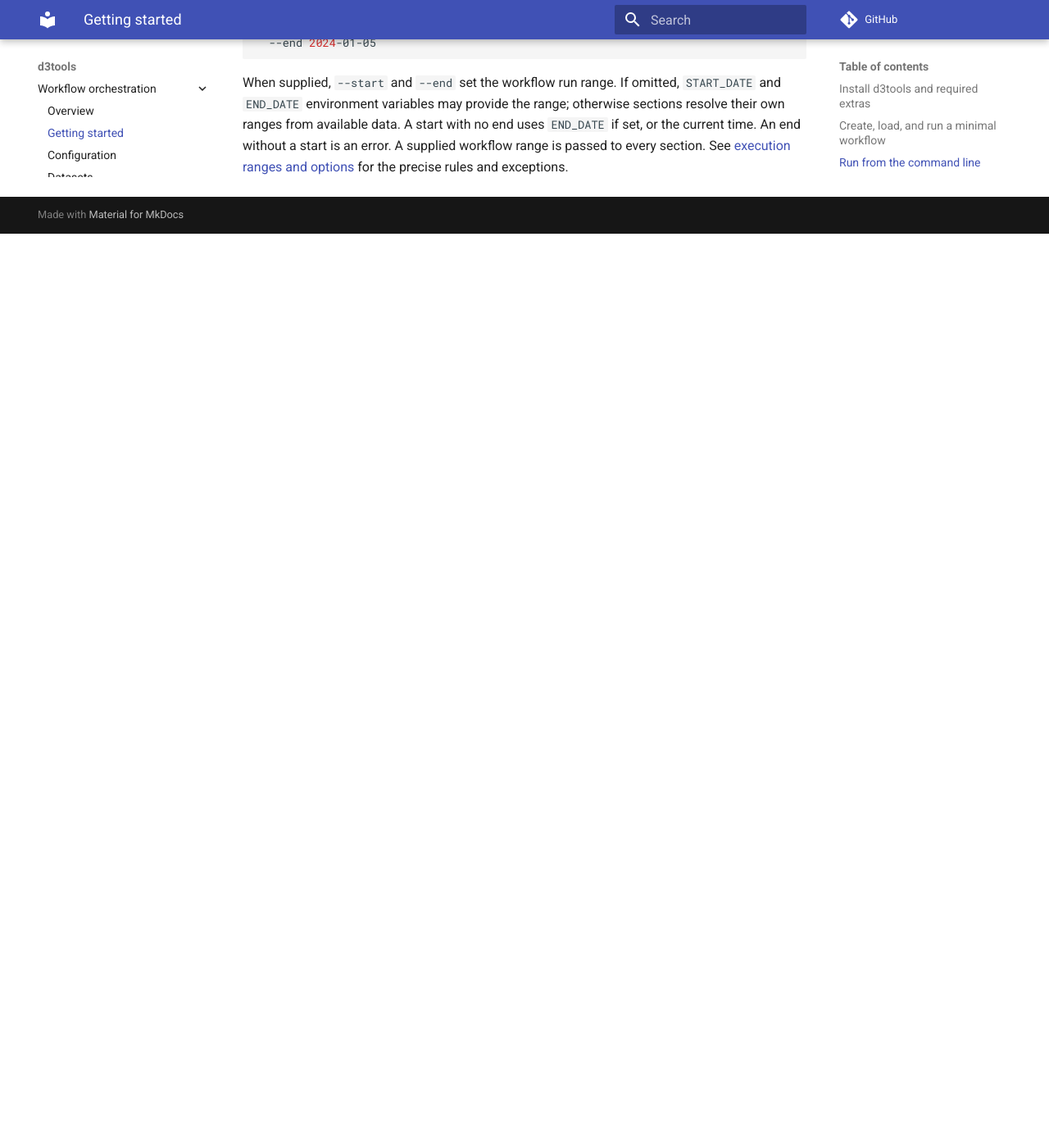
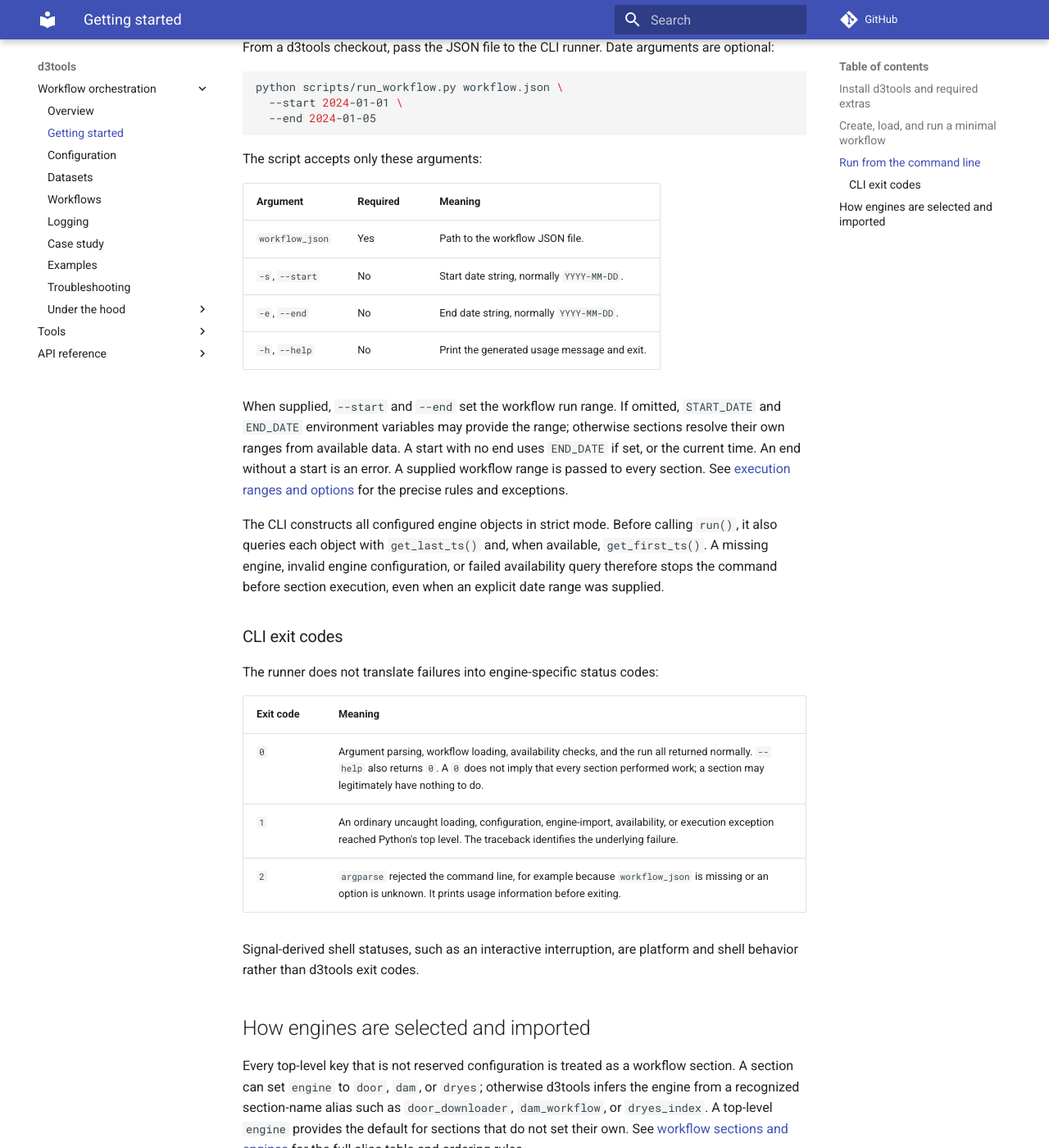
Before and after one commit to c-hydro/d3tools, an MkDocs documentation site: the page built from docs/workflow_orchestration/getting-started.md, in a window 1280 px wide and 1400 px high, scrolled down 1201 px. Shown: the whole window at 82% size. Built offline with MkDocs 1.6.1 and Material for MkDocs 9.7.7, drawn with Linux system fonts in a browser that asks for light colours; comment, search, counter and statistics services are not loaded; before the commit the page ends 1486 px from its top, so only the background shows below that; some of the changed text lies outside the part shown.

Commit message:
docs: document workflow CLI behavior

````diff
--- a/docs/workflow_orchestration/getting-started.md
+++ b/docs/workflow_orchestration/getting-started.md
@@ -24,6 +24,11 @@ installation guidance for its engine and domain-specific dependencies. A
 configuration can be inspected without constructing engine objects, but it
 cannot execute a section whose engine or dependencies are missing; see
 [Troubleshooting](troubleshooting.md#installation-and-engine-imports).
+
+Raster and vector support is part of the base installation through Rasterio,
+rioxarray, and GeoPandas. Some deployments also require the system GDAL
+libraries used by those packages; GDAL is not a separate d3tools extra. S3
+and SFTP support are both supplied by `remote-data`.
 
 ## Create, load, and run a minimal workflow
 
@@ -61,6 +66,15 @@ python scripts/run_workflow.py workflow.json \
   --end 2024-01-05
 ```
 
+The script accepts only these arguments:
+
+| Argument | Required | Meaning |
+| --- | --- | --- |
+| `workflow_json` | Yes | Path to the workflow JSON file. |
+| `-s`, `--start` | No | Start date string, normally `YYYY-MM-DD`. |
+| `-e`, `--end` | No | End date string, normally `YYYY-MM-DD`. |
+| `-h`, `--help` | No | Print the generated usage message and exit. |
+
 When supplied, `--start` and `--end` set the workflow run range. If omitted,
 `START_DATE` and `END_DATE` environment variables may provide the range;
 otherwise sections resolve their own ranges from available data. A start with
@@ -68,3 +82,53 @@ no end uses `END_DATE` if set, or the current time. An end without a start is
 an error. A supplied workflow range is passed to every section. See
 [execution ranges and options](workflows.md#set-execution-ranges-and-options)
 for the precise rules and exceptions.
+
+The CLI constructs all configured engine objects in strict mode. Before
+calling `run()`, it also queries each object with `get_last_ts()` and, when
+available, `get_first_ts()`. A missing engine, invalid engine configuration,
+or failed availability query therefore stops the command before section
+execution, even when an explicit date range was supplied.
+
+### CLI exit codes
+
+The runner does not translate failures into engine-specific status codes:
+
+| Exit code | Meaning |
+| --- | --- |
+| `0` | Argument parsing, workflow loading, availability checks, and the run all returned normally. `--help` also returns `0`. A `0` does not imply that every section performed work; a section may legitimately have nothing to do. |
+| `1` | An ordinary uncaught loading, configuration, engine-import, availability, or execution exception reached Python's top level. The traceback identifies the underlying failure. |
+| `2` | `argparse` rejected the command line, for example because `workflow_json` is missing or an option is unknown. It prints usage information before exiting. |
+
+Signal-derived shell statuses, such as an interactive interruption, are
+platform and shell behavior rather than d3tools exit codes.
+
+## How engines are selected and imported
+
+Every top-level key that is not reserved configuration is treated as a
+workflow section. A section can set `engine` to `door`, `dam`, or `dryes`;
+otherwise d3tools infers the engine from a recognized section-name alias such
+as `door_downloader`, `dam_workflow`, or `dryes_index`. A top-level `engine`
+provides the default for sections that do not set their own. See
+[workflow sections and engines](workflows.md#define-sections-and-choose-an-engine) for
+the full alias table and ordering rules.
+
+`WorkflowDefinition.load()` and the CLI build runtime objects by default, so
+only the engines used by the configuration are imported and constructed. If
+an engine import fails, strict loading raises `WorkflowEngineImportError` and
+identifies the selected engine. For configuration inspection without the
+engine packages, disable construction explicitly:
+
+```python
+from d3tools import WorkflowDefinition
+
+workflow = WorkflowDefinition.load(
+    "workflow.json",
+    build_workflow_objects=False,
+)
+print([(section.name, section.engine) for section in workflow.workflow_sections])
+```
+
+The retained section values are parsed payloads, not executable engine
+objects. Do not call `run()` on an inspection-only definition. Missing engine
+packages and optional imports are catalogued in
+[Troubleshooting](troubleshooting.md#installation-and-engine-imports).
````
